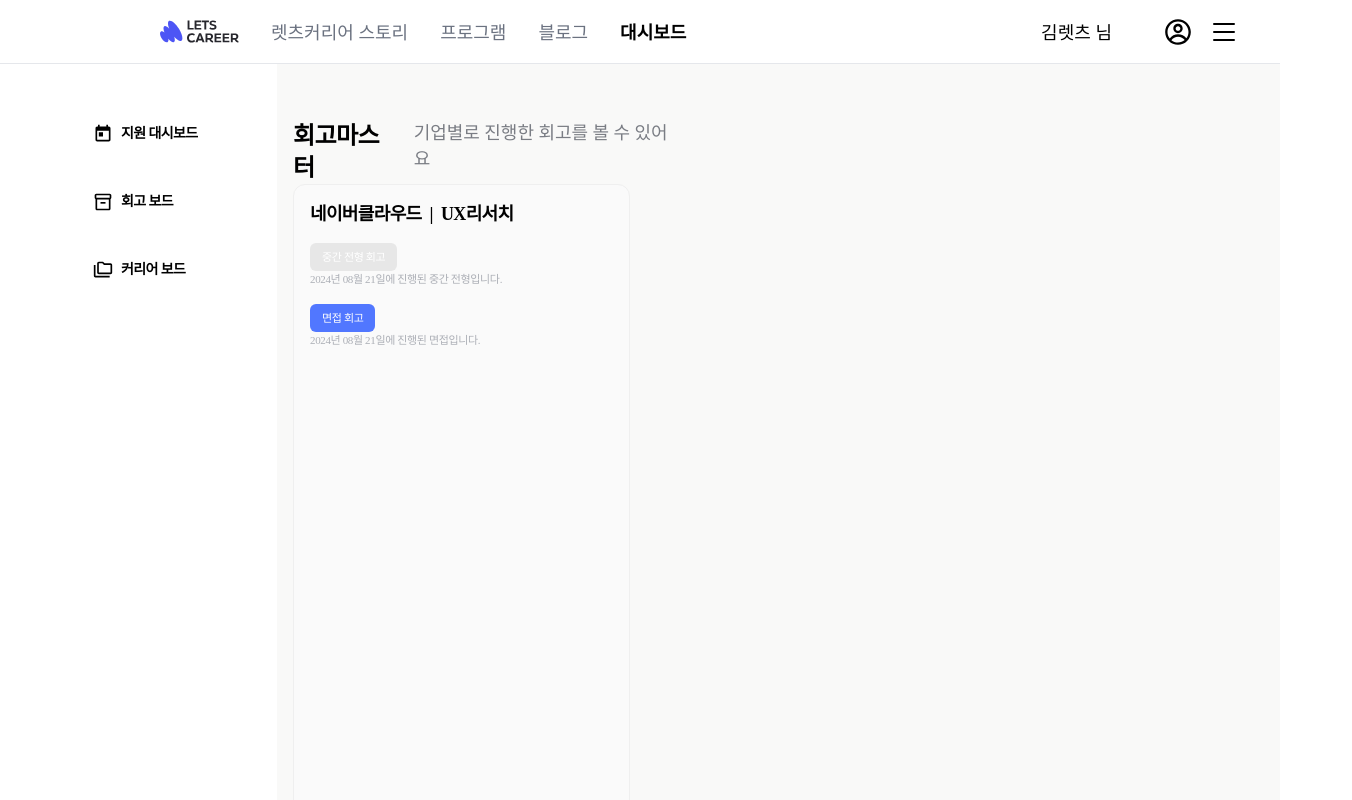
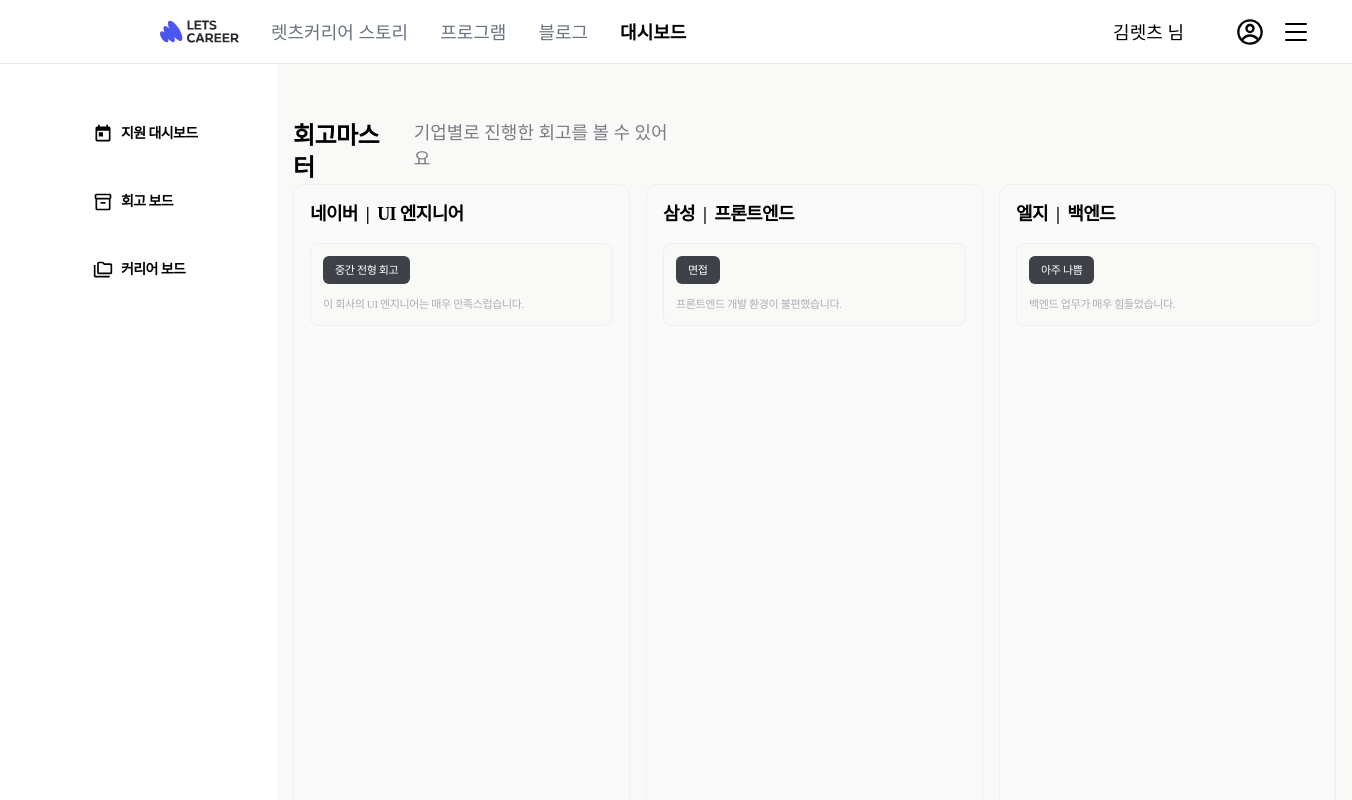
Before and after one commit to LetsCareer-A/LetsCareerA-FE, a React (Vite) app: page /reviews in a window 1280 px wide. Shown: the top 800 px of the page, 1352 px wide, since content can reach past the window. Built offline with nearby package versions, Linux system fonts and the light colour scheme.

Commit message:
#22 [Design] 회고보드 웹퍼블리싱

```diff
--- a/src/pages/Reviews/ReviewsPage.tsx
+++ b/src/pages/Reviews/ReviewsPage.tsx
@@ -2,50 +2,17 @@
 import typography from '../../styles/typography';
 import colors from '../../styles/colors';
 import { Box, Typography, Stack, Pagination } from '@mui/material';
-import Chip from '/Users/l_yesme/Desktop/LetsCareerA-FE/src/components/Chips.tsx'; // Chip 컴포넌트를 import합니다.
+import Chip from '/Users/l_yesme/Desktop/LetsCareerA-FE/src/components/Chips.tsx';
+import BoardGather from './components/BoardGather';
 
-const BoardGather = () => {
-  return (
-    <Box
-      sx={{
-        display: 'flex',
-        flexDirection: 'column',
-        width: '337px',
-        height: '670px',
-        padding: '16px',
-        border: '1px solid #EFEFEF',
-        borderRadius: '12px',
-        background: colors.neutral[100]
-      }}
-    >
-      {/* 회사 이름 및 부서 */}
-      <Box sx={{ display: 'flex', flexDirection: 'row', gap: '8px', marginBottom: '16px' }}>
-        <Typography sx={{ typography: typography.small2Bold }}>네이버클라우드</Typography>
-        <Typography sx={{ typography: typography.small2Bold }}> | </Typography>
-        <Typography sx={{ typography: typography.small2Bold }}>UX리서치</Typography>
-      </Box>
-
-      {/* 회고 상태 리스트 */}
-      <Stack spacing={2}>
-        <Box>
-          <Chip text="중간 전형 회고" backgroundColor={colors.neutral[80]} textColor="#FFF" />
-          <Typography sx={{ typography: typography.xxSmall2, color: colors.neutral[50] }}>
-            2024년 08월 21일에 진행된 중간 전형입니다.
-          </Typography>
-        </Box>
-        <Box>
-          <Chip text="면접 회고" backgroundColor={colors.system.PositiveBlue} textColor="#FFF" />
-          <Typography sx={{ typography: typography.xxSmall2, color: colors.neutral[50] }}>
-            2024년 08월 21일에 진행된 면접입니다.
-          </Typography>
-        </Box>
-        {/* 추가 회고 리스트를 여기에 추가하세요 */}
-      </Stack>
-    </Box>
-  );
-}
 
 const ReviewPage = () => {
+  const company = [
+    { company: '네이버', department: 'UI 엔지니어', reviews: [{ type: '중간 전형 회고', freeReview: '이 회사의 UI 엔지니어는 매우 만족스럽습니다.' }] },
+    { company: '삼성', department: '프론트엔드', reviews: [{ type: '면접', freeReview: '프론트엔드 개발 환경이 불편했습니다.' }] },
+    { company: '엘지', department: '백엔드', reviews: [{ type: '아주 나쁨', freeReview: '백엔드 업무가 매우 힘들었습니다.' }] }
+  ];
+
   return (
     <Box sx={{ width: '100%', padding: '16px' }}>
       {/* 페이지 상단의 제목 및 설명 */}
@@ -68,11 +35,15 @@
         </Box>
 
         {/* 회고록 박스 나열 */}
-        <Stack direction="row" flexWrap="wrap">
-          <Box>
-            <BoardGather />
-            {/* 필요시 다른 BoardGather 컴포넌트도 추가하세요 */}
-          </Box>
+        <Stack direction="row" spacing={2}>
+          {company.map((item, index) => (
+            <BoardGather
+              key={index}
+              company={item.company}
+              department={item.department}
+              reviews={item.reviews}
+            />
+          ))}
         </Stack>
       </Stack>
 
--- a/src/pages/Reviews/components/BoardGather.tsx
+++ b/src/pages/Reviews/components/BoardGather.tsx
@@ -1,8 +1,8 @@
 import React from 'react';
 import { Box, Typography, Stack } from '@mui/material';
 import typography from '../../../styles/typography';
-import colors from '../../../styles/colors'
-import Chip from '/Users/l_yesme/Desktop/LetsCareerA-FE/src/components/Chips.tsx';
+import colors from '../../../styles/colors';
+import Chip from '/Users/l_yesme/Desktop/LetsCareerA-FE/src/components/Chips.tsx'; // Chip 컴포넌트를 import합니다.
 
 const BoardGather = ({ company, department, reviews }) => {
   return (
@@ -10,7 +10,8 @@
       sx={{
         display: 'flex',
         flexDirection: 'column',
-        width: '300px',
+        width: '337px',          // 넓이 설정
+        height: '670px',         // 높이 설정
         padding: '16px',
         border: '1px solid #EFEFEF',
         borderRadius: '12px',
@@ -26,28 +27,23 @@
 
       {/* 회고 상태 리스트 */}
       <Stack spacing={2}>
-        {reviews.map((index, review) => (
+        {reviews.map((review, index) => (
           <Box
             key={index}
             sx={{
-              display: 'flex',
-              flexDirection: 'column',
-              padding: '12px',
-              backgroundColor: colors.neutral[0],
-              borderRadius: '8px',
-              border: '1px solid #EFEFEF',
-              gap: '8px'
+              border: `1px solid ${colors.neutral[85]}`,        // 테두리 색상 설정
+              borderRadius: '8px',                              // 둥근 테두리 설정
+              background: `${colors.neutral[95]}`,              // 배경 색상 설정
+              padding: '12px 12px',                             // 패딩 설정
             }}
           >
-            <Box sx={{ display: 'flex', alignItems: 'center', gap: '8px' }}>
-              <Chip text={review.title} backgroundColor={review.color} />
-              <Box sx={{ flexGrow: 1 }} /> {/* Spacing */}
-              <Typography sx={{ color: colors.neutral[50], typography: typography.xxSmall2 }}>
-                &#x27A4;
-              </Typography>
-            </Box>
-            <Typography sx={{ typography: typography.xxSmall2, color: colors.neutral[50] }}>
-              {review.description}
+            <Chip
+              text={review.type}
+              backgroundColor={colors.neutral[20]}
+              textColor="#FFFFFF"                                  // Chip의 텍스트 색상 설정
+            />
+            <Typography sx={{ typography: typography.xxSmall2, color: colors.neutral[50], marginTop: '12px'}}>
+              {review.freeReview}
             </Typography>
           </Box>
         ))}
```
